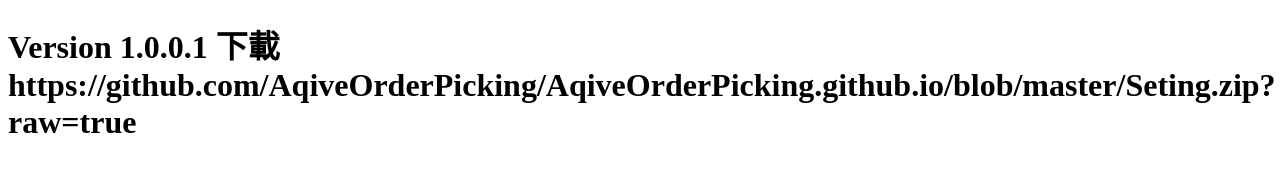
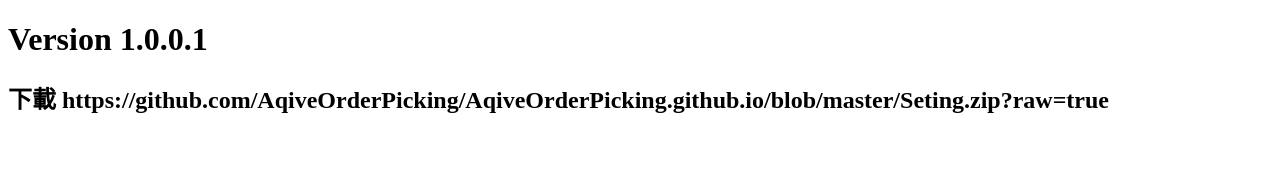
Before and after one commit to AqiveOrderPicking/AqiveOrderPicking.github.io, a plain HTML site: page index.html in a window 1280 px wide. Drawn offline with Linux system fonts and the light colour scheme.

Commit message:
Update index.html

```diff
--- a/index.html
+++ b/index.html
@@ -5,6 +5,7 @@
     <title>你好，GitHub</title>
   </head>
   <body>
-    <h1>Version 1.0.0.1 下載 https://github.com/AqiveOrderPicking/AqiveOrderPicking.github.io/blob/master/Seting.zip?raw=true</h1>
+    <h1>Version 1.0.0.1</h1>
+    <h2>下載 https://github.com/AqiveOrderPicking/AqiveOrderPicking.github.io/blob/master/Seting.zip?raw=true</h2>
   </body>
 </html>
```
